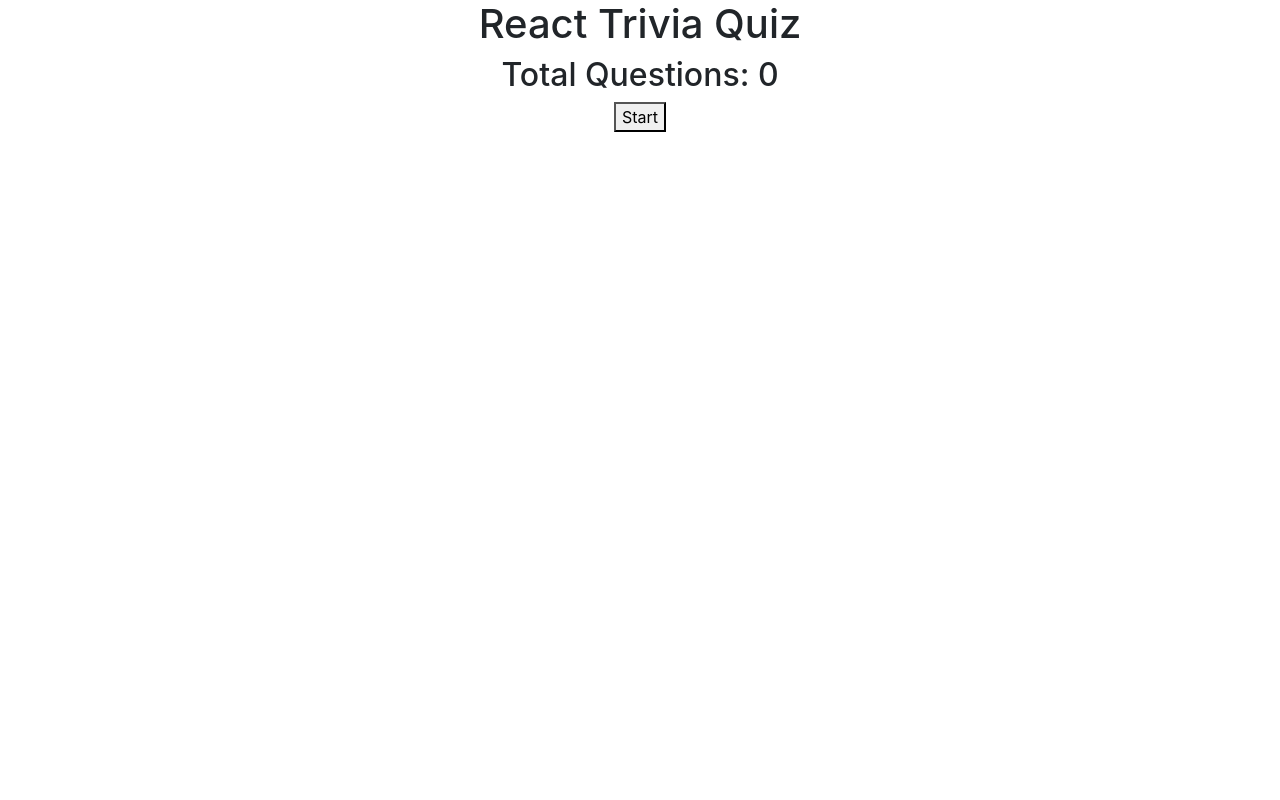
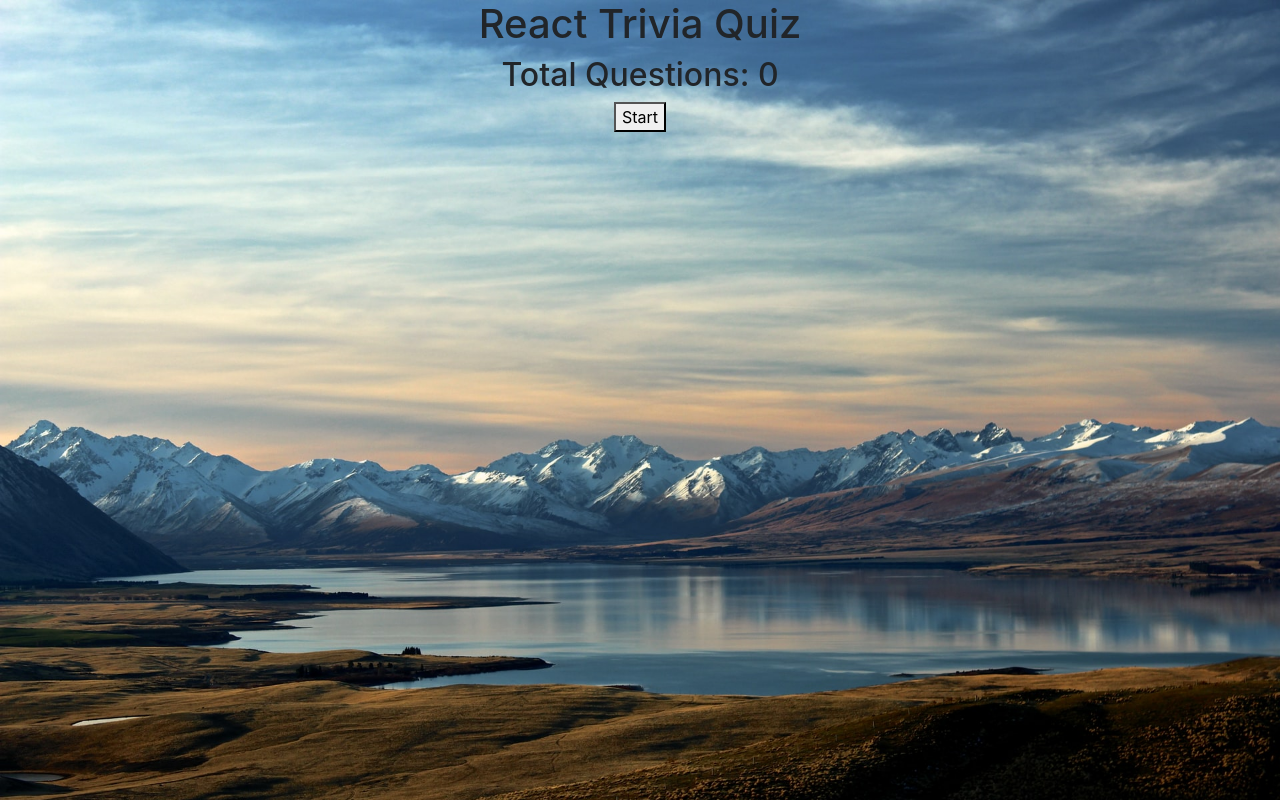
Before and after one commit to ferdinh/SimpleReactQuizApp, a React (Create React App) app: page / in a window 1280 px wide. Built offline with nearby package versions, Linux system fonts and the light colour scheme.

Commit message:
Add Background Image

```diff
--- a/src/App.tsx
+++ b/src/App.tsx
@@ -1,6 +1,6 @@
 import React, {useState} from 'react';
 import './App.css';
-import {QuestionRequestResult} from "./interface/QuestionRequestResult";
+import BackgroundImage from './images/bg-image.jpg';
 import QuestionList from "./components/QuestionList";
 import Question from "./model/Question";
 
--- a/src/index.css
+++ b/src/index.css
@@ -1,5 +1,9 @@
 body {
   margin: 0;
+  background-image: url("./images/bg-image.jpg");
+  background-repeat: no-repeat;
+  background-size: cover;
+  background-attachment: fixed;
   font-family: -apple-system, BlinkMacSystemFont, 'Segoe UI', 'Roboto', 'Oxygen',
     'Ubuntu', 'Cantarell', 'Fira Sans', 'Droid Sans', 'Helvetica Neue',
     sans-serif;
```
Also changed, not shown: src/images/bg-image.jpg (added).
